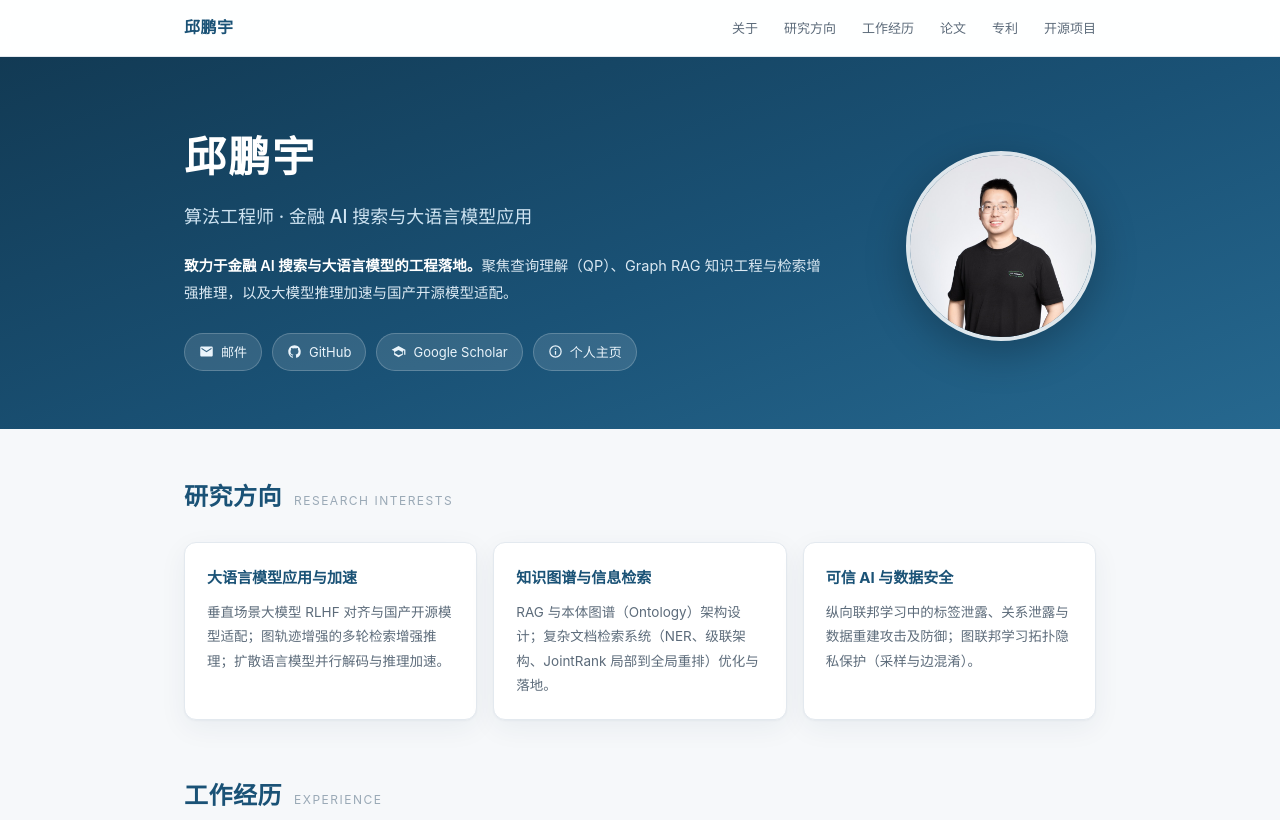
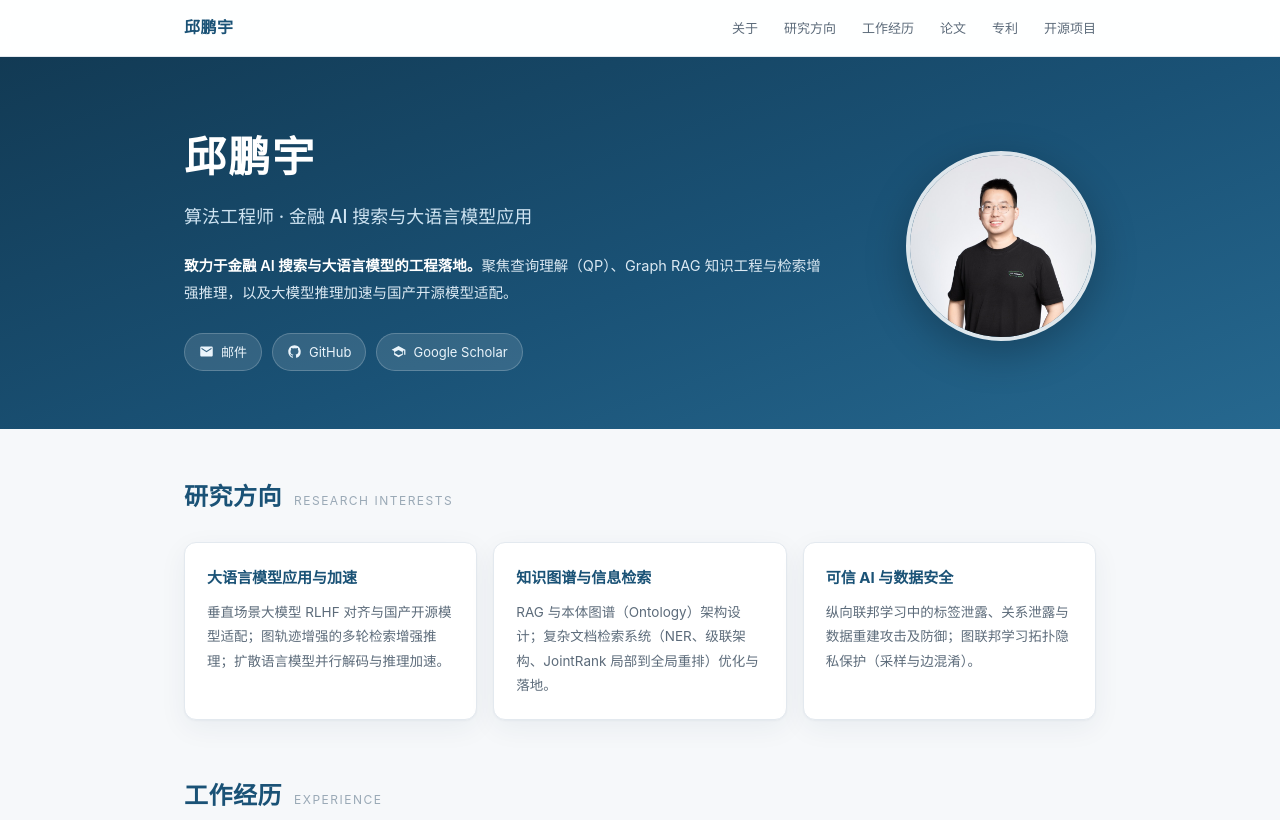
Before and after one commit to qiupys/qiupys.github.io, a plain HTML site: page index.html in a window 1280 px wide. Shown: the top 820 px of the page. Drawn offline with Linux system fonts and the light colour scheme.

Commit message:
Remove NESA homepage link

```diff
--- a/index.html
+++ b/index.html
@@ -136,7 +136,6 @@ footer{text-align:center;color:#9aa9b6;font-size:12px;padding:48px 24px 36px}
         <a href="mailto:qiupys@zju.edu.cn"><svg viewBox="0 0 24 24"><path d="M20 4H4c-1.1 0-1.99.9-1.99 2L2 18c0 1.1.9 2 2 2h16c1.1 0 2-.9 2-2V6c0-1.1-.9-2-2-2zm0 4l-8 5-8-5V6l8 5 8-5v2z"/></svg>邮件</a>
         <a href="https://github.com/qiupys" target="_blank" rel="noopener"><svg viewBox="0 0 24 24"><path d="M12 2C6.48 2 2 6.58 2 12.25c0 4.53 2.87 8.37 6.84 9.73.5.09.68-.22.68-.48v-1.69c-2.78.62-3.37-1.37-3.37-1.37-.45-1.18-1.11-1.49-1.11-1.49-.91-.64.07-.63.07-.63 1 .07 1.53 1.06 1.53 1.06.9 1.57 2.36 1.12 2.94.86.09-.66.35-1.12.64-1.38-2.22-.26-4.56-1.14-4.56-5.06 0-1.12.39-2.03 1.03-2.75-.1-.26-.45-1.3.1-2.71 0 0 .84-.28 2.75 1.05A9.4 9.4 0 0 1 12 6.99c.85 0 1.71.12 2.51.35 1.91-1.33 2.75-1.05 2.75-1.05.55 1.41.2 2.45.1 2.71.64.72 1.03 1.63 1.03 2.75 0 3.93-2.34 4.8-4.57 5.05.36.32.68.94.68 1.9v2.82c0 .27.18.58.69.48A10.26 10.26 0 0 0 22 12.25C22 6.58 17.52 2 12 2z"/></svg>GitHub</a>
         <a href="https://scholar.google.com/citations?user=cXjj1RMAAAAJ" target="_blank" rel="noopener"><svg viewBox="0 0 24 24"><path d="M12 3 1 9l4 2.18v6L12 21l7-3.82v-6l2-1.09V17h2V9L12 3zm-6 9.82 6-3.27 6 3.27v2.73L12 18l-6-3.45v-2.73z"/></svg>Google Scholar</a>
-        <a href="https://nesa.zju.edu.cn/webpage/crew/qiupengyu.html" target="_blank" rel="noopener"><svg viewBox="0 0 24 24"><path d="M12 2a10 10 0 1 0 0 20 10 10 0 0 0 0-20zm0 18a8 8 0 1 1 0-16 8 8 0 0 1 0 16zm-1-13h2v2h-2zm0 4h2v6h-2z"/></svg>个人主页</a>
       </div>
     </div>
     <div class="hero-photo"><img src="assets/photo.jpg" alt="邱鹏宇"></div>
```
